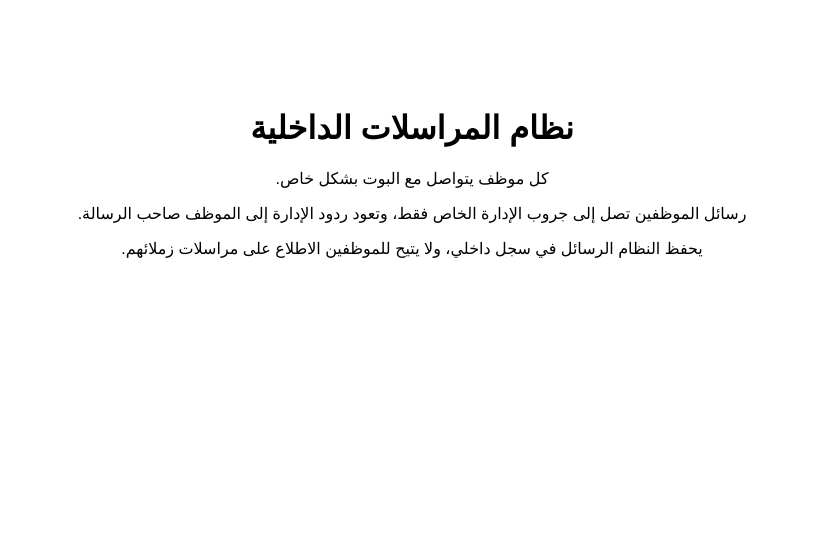
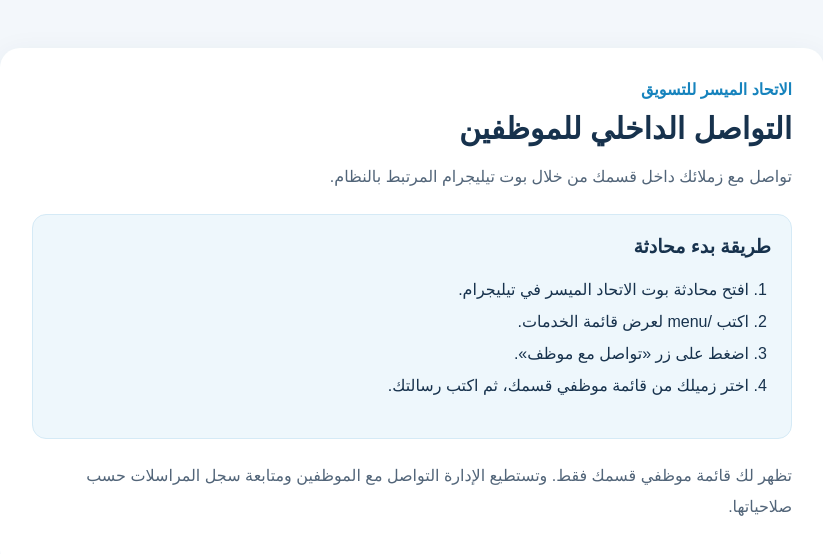
Before and after one commit to eg01021872552-bot/Eslam, a Next.js app: page / in a window 1280 px wide. Shown: the top 554 px of the page, without its empty margins (228-1051 px from the left). Built offline with nearby package versions, Linux system fonts and the light colour scheme.

Commit message:
Add employee messaging instructions to internal portal

```diff
--- a/src/app/page.tsx
+++ b/src/app/page.tsx
@@ -1,10 +1,21 @@
 export default function Home() {
   return (
-    <main style={{ maxWidth: 720, margin: "64px auto", padding: 24, textAlign: "center", direction: "rtl" }}>
-      <h1>نظام المراسلات الداخلية</h1>
-      <p>كل موظف يتواصل مع البوت بشكل خاص.</p>
-      <p>رسائل الموظفين تصل إلى جروب الإدارة الخاص فقط، وتعود ردود الإدارة إلى الموظف صاحب الرسالة.</p>
-      <p>يحفظ النظام الرسائل في سجل داخلي، ولا يتيح للموظفين الاطلاع على مراسلات زملائهم.</p>
+    <main style={{ minHeight: "100vh", background: "#f3f7fb", padding: "48px 20px", direction: "rtl", fontFamily: "Arial, sans-serif", color: "#17324d" }}>
+      <section style={{ maxWidth: 760, margin: "0 auto", background: "#fff", borderRadius: 20, padding: 32, boxShadow: "0 8px 30px rgba(20,60,90,.08)" }}>
+        <div style={{ color: "#1683bd", fontWeight: 700, marginBottom: 12 }}>الاتحاد الميسر للتسويق</div>
+        <h1 style={{ fontSize: 30, margin: "0 0 14px" }}>التواصل الداخلي للموظفين</h1>
+        <p style={{ lineHeight: 1.9, color: "#526579" }}>تواصل مع زملائك داخل قسمك من خلال بوت تيليجرام المرتبط بالنظام.</p>
+        <div style={{ background: "#eef7fc", border: "1px solid #d5eaf6", borderRadius: 14, padding: 20, marginTop: 22 }}>
+          <h2 style={{ fontSize: 19, marginTop: 0 }}>طريقة بدء محادثة</h2>
+          <ol style={{ lineHeight: 2, paddingRight: 22 }}>
+            <li>افتح محادثة بوت الاتحاد الميسر في تيليجرام.</li>
+            <li>اكتب /menu لعرض قائمة الخدمات.</li>
+            <li>اضغط على زر «تواصل مع موظف».</li>
+            <li>اختر زميلك من قائمة موظفي قسمك، ثم اكتب رسالتك.</li>
+          </ol>
+        </div>
+        <p style={{ marginTop: 22, lineHeight: 1.9, color: "#526579" }}>تظهر لك قائمة موظفي قسمك فقط. وتستطيع الإدارة التواصل مع الموظفين ومتابعة سجل المراسلات حسب صلاحياتها.</p>
+      </section>
     </main>
   );
 }
```
